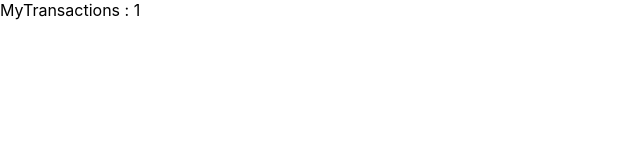
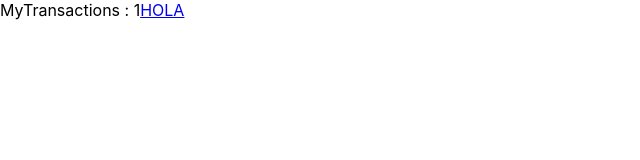
Before and after one commit to rodrigotonso/bbva-last-class, a React (Create React App) app: page /my-transactions/1 in a window 1280 px wide. Shown: the top 160 px of the page, without its empty margins (0-640 px from the left). Built offline with nearby package versions, Linux system fonts and the light colour scheme.

Commit message:
create a linkto

```diff
--- a/src/pages/MyTransactions.jsx
+++ b/src/pages/MyTransactions.jsx
@@ -1,10 +1,14 @@
 import React from 'react'
-import { useParams } from 'react-router-dom'
+import { Link, useParams } from 'react-router-dom'
 
 const MyTransactions = () => {
     const {id} = useParams()
   return (
-    <div>MyTransactions : {id}</div>
+    <div>MyTransactions : {id}
+
+    <Link to={'/home'}>HOLA</Link>
+
+    </div>
   )
 }
 
```
